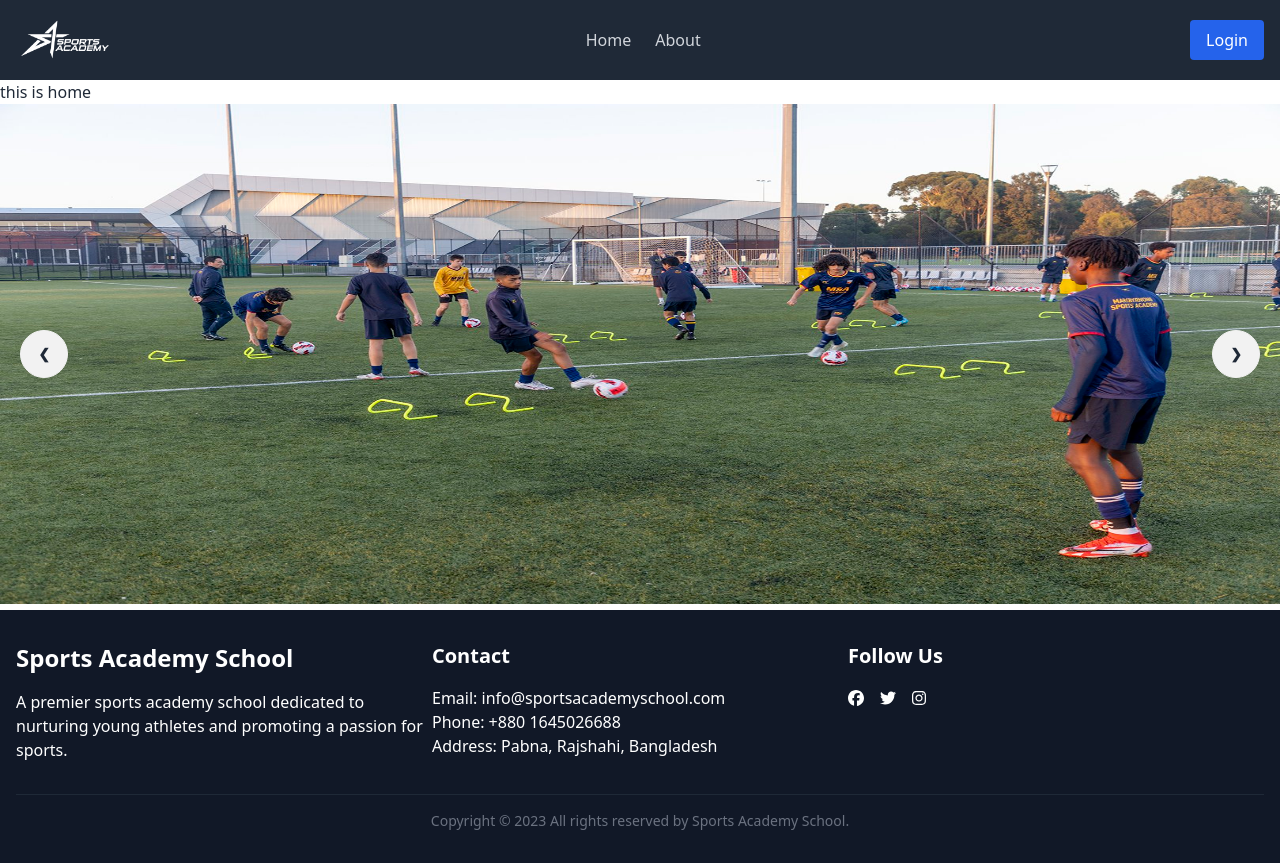
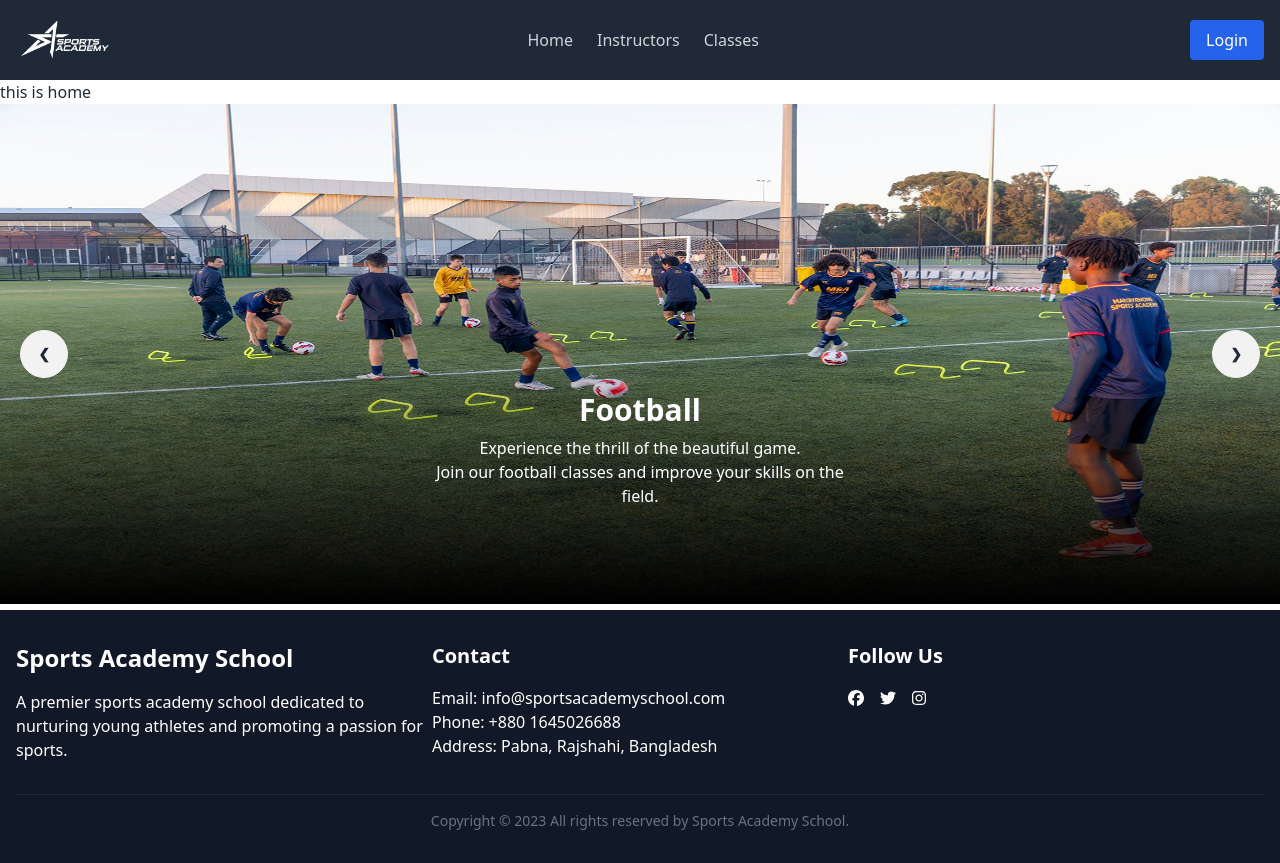
Before and after one commit to shuvo9620/sports-academy-school-client, a React (Vite) app: page / in a window 1280 px wide. Built offline with nearby package versions, Linux system fonts and the light colour scheme; no server answers.

Commit message:
relevent text added in banner

```diff
--- a/src/components/Shared/Navbar/Navbar.jsx
+++ b/src/components/Shared/Navbar/Navbar.jsx
@@ -1,7 +1,7 @@
 import { Link } from "react-router-dom";
 import { AuthContext } from "../../../providers/AuthProvider";
 import { useContext } from "react";
-import logo from '../../../assets/images/logo/logo.png'
+import logo from '../../../assets/images/logo/logo.png';
 
 const Navbar = () => {
   const { user, logOut } = useContext(AuthContext);
@@ -19,9 +19,17 @@ const Navbar = () => {
           <Link to='/' className="text-gray-300 hover:bg-gray-700 hover:text-white px-3 py-2 rounded">
             Home
           </Link>
-          <Link to='about' className="text-gray-300 hover:bg-gray-700 hover:text-white px-3 py-2 rounded">
-            About
+          <Link to='instructors' className="text-gray-300 hover:bg-gray-700 hover:text-white px-3 py-2 rounded">
+            Instructors
           </Link>
+          <Link to='classes' className="text-gray-300 hover:bg-gray-700 hover:text-white px-3 py-2 rounded">
+            Classes
+          </Link>
+          {user && (
+            <Link to='/dashboard' className="text-gray-300 hover:bg-gray-700 hover:text-white px-3 py-2 rounded">
+              Dashboard
+            </Link>
+          )}
         </div>
 
         <div className="flex items-center ml-4">
@@ -30,6 +38,7 @@ const Navbar = () => {
               <img
                 className="h-8 w-8 rounded-full"
                 src={user.photoURL}
+                alt="Profile Picture"
                 title={user.displayName}
               />
               <button
--- a/src/pages/Home/Banner/Banner.jsx
+++ b/src/pages/Home/Banner/Banner.jsx
@@ -1,47 +1,80 @@
-import football from '../../../assets/images/Banner/football.jpg'
-import cricket from '../../../assets/images/Banner/cricket.jpg'
-import badminton from '../../../assets/images/Banner/badminton.jpg'
-import hocky from '../../../assets/images/Banner/hocky.jpg'
-import basketball from '../../../assets/images/Banner/basketball.jpeg'
+import React from 'react';
+import football from '../../../assets/images/Banner/football.jpg';
+import cricket from '../../../assets/images/Banner/cricket.jpg';
+import badminton from '../../../assets/images/Banner/badminton.jpg';
+import hocky from '../../../assets/images/Banner/hocky.jpg';
+import basketball from '../../../assets/images/Banner/basketball.jpeg';
 
 const Banner = () => {
     return (
-        <div>
-            <div className="carousel w-full">
+        <div className="carousel w-full relative">
+            {/* Slide 1 */}
             <div id="slide1" className="carousel-item relative w-full h-[500px]">
-                    <img src={football} className="w-full" />
+                <img src={football} className="w-full" alt="Football" />
+                <div className="absolute inset-0 bg-gradient-to-t from-black via-transparent to-transparent"></div>
+                <div className="absolute bottom-0 text-white p-24 px-96 mx-10 text-center">
+                    <h2 className="text-3xl font-bold">Football</h2>
+                    <p className="mt-2">Experience the thrill of the beautiful game. <br /> Join our football classes and improve your skills on the field.</p>
+                </div>
                 <div className="absolute flex justify-between transform -translate-y-1/2 left-5 right-5 top-1/2">
                     <a href="#slide4" className="btn btn-circle">❮</a>
                     <a href="#slide2" className="btn btn-circle">❯</a>
                 </div>
             </div>
+
+            {/* Slide 2 */}
             <div id="slide2" className="carousel-item relative w-full h-[500px]">
-                    <img src={cricket} className="w-full" />
+                <img src={cricket} className="w-full" alt="Cricket" />
+                <div className="absolute inset-0 bg-gradient-to-t from-black via-transparent to-transparent"></div>
+                <div className="absolute bottom-0 text-white p-24 px-96 mx-10 text-center">
+                    <h2 className="text-3xl font-bold">Cricket</h2>
+                    <p className="mt-2">Step onto the pitch and unleash your batting and bowling skills. <br /> Join our cricket training and be a part of the action.</p>
+                </div>
                 <div className="absolute flex justify-between transform -translate-y-1/2 left-5 right-5 top-1/2">
                     <a href="#slide1" className="btn btn-circle">❮</a>
                     <a href="#slide3" className="btn btn-circle">❯</a>
                 </div>
             </div>
+
+            {/* Slide 3 */}
             <div id="slide3" className="carousel-item relative w-full h-[500px]">
-                    <img src={badminton} className="w-full" />
+                <img src={badminton} className="w-full" alt="Badminton" />
+                <div className="absolute inset-0 bg-gradient-to-t from-black via-transparent to-transparent"></div>
+                <div className="absolute bottom-0 text-white p-24 px-96 mx-10 text-center">
+                    <h2 className="text-3xl font-bold">Badminton</h2>
+                    <p className="mt-2">Take your racket in hand and master the art of badminton. <br /> Join our training sessions and improve your skills on the court.</p>
+                </div>
                 <div className="absolute flex justify-between transform -translate-y-1/2 left-5 right-5 top-1/2">
                     <a href="#slide2" className="btn btn-circle">❮</a>
                     <a href="#slide4" className="btn btn-circle">❯</a>
                 </div>
             </div>
+
+            {/* Slide 4 */}
             <div id="slide4" className="carousel-item relative w-full h-[500px]">
-                    <img src={hocky} className="w-full" />
+                <img src={hocky} className="w-full" alt="Hockey" />
+                <div className="absolute inset-0 bg-gradient-to-t from-black via-transparent to-transparent"></div>
+                <div className="absolute bottom-0 text-white p-24 px-96 mx-10 text-center">
+                    <h2 className="text-3xl font-bold">Hockey</h2>
+                    <p className="mt-2">Grab your stick and glide on the ice. <br /> Join our hockey training and learn the techniques to become a skilled player.</p>
+                </div>
                 <div className="absolute flex justify-between transform -translate-y-1/2 left-5 right-5 top-1/2">
                     <a href="#slide3" className="btn btn-circle">❮</a>
                     <a href="#slide5" className="btn btn-circle">❯</a>
                 </div>
             </div>
+
+            {/* Slide 5 */}
             <div id="slide5" className="carousel-item relative w-full h-[500px]">
-                    <img src={basketball} className="w-full" />
+                <img src={basketball} className="w-full" alt="Basketball" />
+                <div className="absolute inset-0 bg-gradient-to-t from-black via-transparent to-transparent"></div>
+                <div className="absolute bottom-0 text-white p-24 px-96 mx-10 text-center">
+                    <h2 className="text-3xl font-bold">Basketball</h2>
+                    <p className="mt-2">Dribble, shoot, and score on the court. <br /> Join our basketball training sessions and develop your skills in the game.</p>
+                </div>
                 <div className="absolute flex justify-between transform -translate-y-1/2 left-5 right-5 top-1/2">
                     <a href="#slide4" className="btn btn-circle">❮</a>
                     <a href="#slide1" className="btn btn-circle">❯</a>
-                    </div>
                 </div>
             </div>
         </div>
```
Lines whose indentation alone changed are shown as unchanged.
